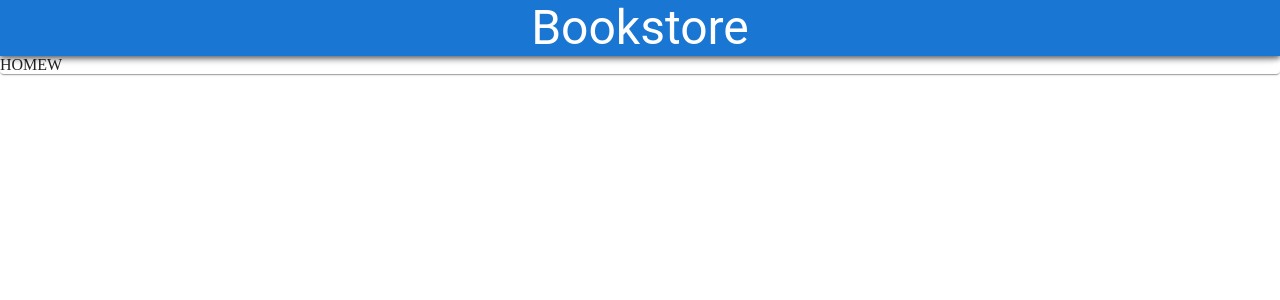
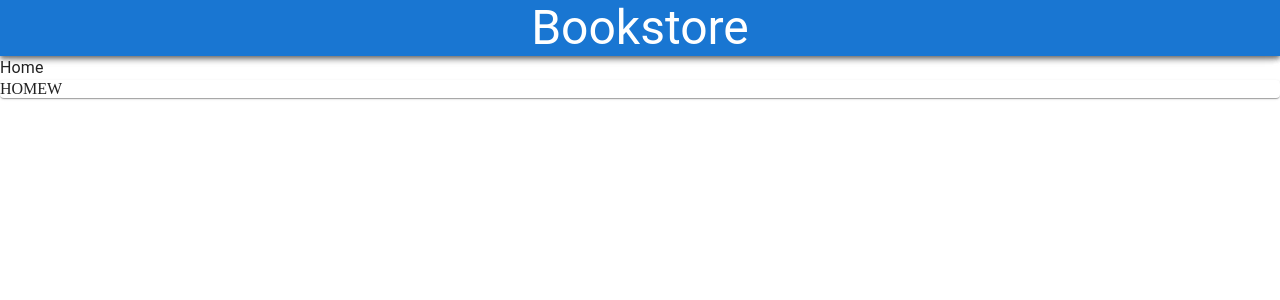
Before and after one commit to antonisgkamitsios/netcompany-bookstore, a React app: page / in a window 1280 px wide. Shown: the top 300 px of the page. Built offline with nearby package versions, Linux system fonts and the light colour scheme; the HTML template or start-up script is replaced by a standard one.

Commit message:
Add breadcrumbs

```diff
--- /dev/null
+++ b/src/components/Breadcrumbs.tsx
@@ -0,0 +1,23 @@
+import { Breadcrumbs as MuiBreadCrumbs, Link as MuiLink, Typography } from '@mui/material';
+import { BreadCrumbRoute } from '../hooks/useBreadcrumb';
+import { Link } from 'react-router-dom';
+
+function BreadCrumbs({ routes }: { routes: BreadCrumbRoute[] }) {
+  return (
+    <MuiBreadCrumbs separator=">" aria-label="breadcrumb">
+      {routes.map((route) =>
+        route.active ? (
+          <Typography key={route.id} color="text.primary">
+            {route.id}
+          </Typography>
+        ) : (
+          <MuiLink key={route.id} underline="hover" component={Link} to={route.path}>
+            {route.id}
+          </MuiLink>
+        )
+      )}
+    </MuiBreadCrumbs>
+  );
+}
+
+export { BreadCrumbs };
--- a/src/hooks/useBreadcrumb.ts
+++ b/src/hooks/useBreadcrumb.ts
@@ -2,11 +2,11 @@ import { RouteObject, matchPath, useLocation } from 'react-router-dom';
 
 // todo add more types that will help with breadcrumb
 type FlattRoute = {
-  path?: string;
+  path: string;
   id?: string;
 };
 
-type BreadCrumbRoute = { active: boolean } & FlattRoute;
+export type BreadCrumbRoute = { active: boolean } & FlattRoute;
 
 // basic function that manages to flatten the array of children and also append the the parent's path to the child
 function flattenRoutes(routes: RouteObject[], flattRoutes: FlattRoute[], prefix = '') {
@@ -49,7 +49,6 @@ function useBreadCrumb(routes: RouteObject[]) {
   const breadCrumbRoutes = flattRoutes
     .map((route) => {
       const match = matchPath({ path: route.path || '', end: false }, location.pathname);
-      // console.log(match);
 
       // simply return null if we don't have a match in the urls and at the end the nulls will be filtered out
       if (match === null) {
--- a/src/pages/Root.tsx
+++ b/src/pages/Root.tsx
@@ -2,12 +2,13 @@ import { Outlet } from 'react-router-dom';
 import { Layout } from '../components/Layout';
 import { useBreadCrumb } from '../hooks/useBreadcrumb';
 import { routes } from '../App';
+import { BreadCrumbs } from '../components/Breadcrumbs';
 
 function Root() {
   const flattRoutes = useBreadCrumb(routes);
-  console.log(flattRoutes);
   return (
     <Layout>
+      <BreadCrumbs routes={flattRoutes} />
       <Outlet />
     </Layout>
   );
```
